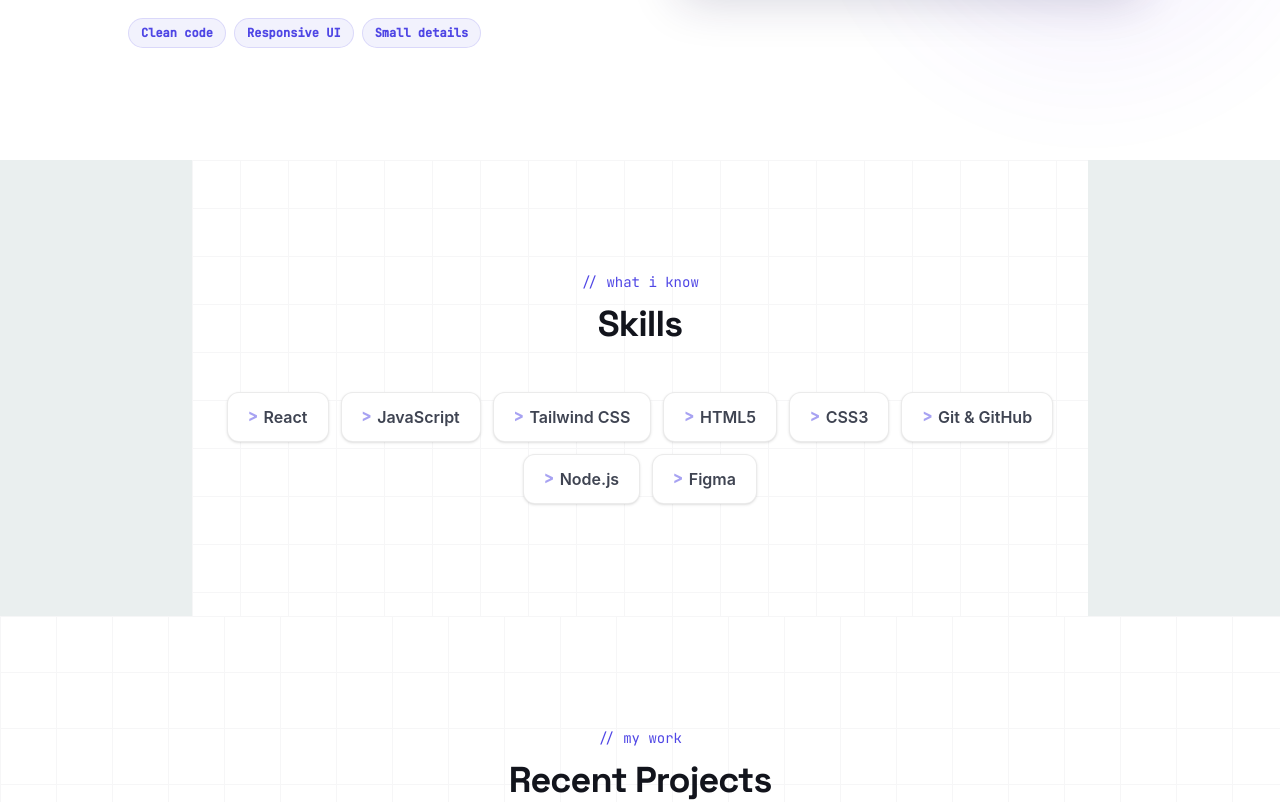
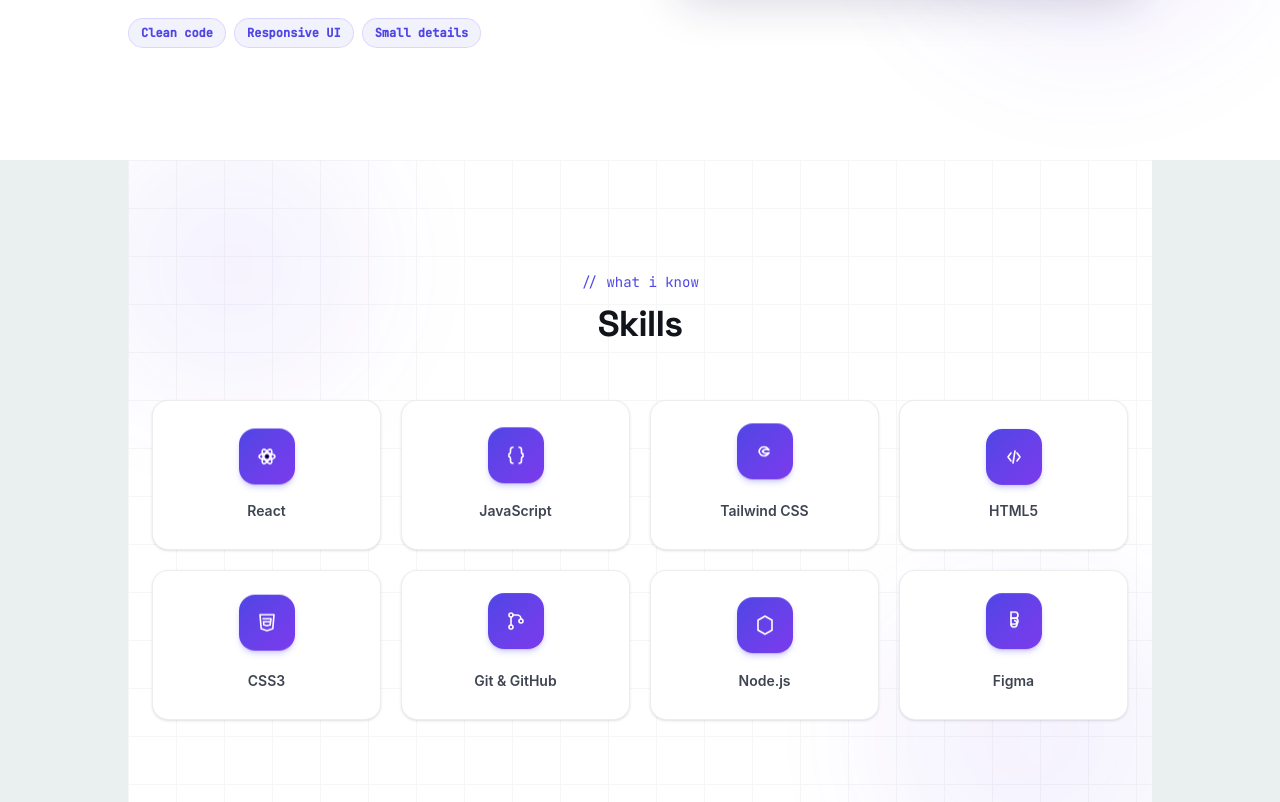
Before and after one commit to biniambeza/my-latest-portfolio, a React (Vite) app: page / in a window 1280 px wide. Shown: the part 1220-2022 px from the top of the page. Built offline with nearby package versions, Linux system fonts and the light colour scheme.

Commit message:
modified skills page

```diff
--- a/src/sections/Skills.jsx
+++ b/src/sections/Skills.jsx
@@ -1,4 +1,65 @@
 import { useEffect, useRef, useState } from "react";
+
+const icons = {
+  React: (
+    <>
+      <circle cx="12" cy="12" r="1.8" fill="currentColor" stroke="none" />
+      <ellipse cx="12" cy="12" rx="8" ry="3.2" />
+      <ellipse cx="12" cy="12" rx="8" ry="3.2" transform="rotate(60 12 12)" />
+      <ellipse cx="12" cy="12" rx="8" ry="3.2" transform="rotate(120 12 12)" />
+    </>
+  ),
+  JavaScript: (
+    <path
+      d="M9 4c-1.7 0-2.5.9-2.5 2.4v2.3c0 1.3-.5 1.8-1.5 1.8v3c1 0 1.5.5 1.5 1.8v2.3C6.5 19.1 7.3 20 9 20M15 4c1.7 0 2.5.9 2.5 2.4v2.3c0 1.3.5 1.8 1.5 1.8v3c-1 0-1.5.5-1.5 1.8v2.3c0 1.5-.8 2.4-2.5 2.4"
+      strokeLinecap="round"
+      strokeLinejoin="round"
+    />
+  ),
+  "Tailwind CSS": (
+    <path
+      d="M6 12c.8-3 2.5-4.5 5-4.5 2.5 0 4 1.5 5 3-1 0-2-.5-3-.5-2 0-3 1-3.5 2.5m-3.5-.5c.8 3 2.5 4.5 5 4.5 2.5 0 4-1.5 5-3-1 0-2 .5-3 .5-2 0-3-1-3.5-2.5"
+      strokeLinecap="round"
+      strokeLinejoin="round"
+    />
+  ),
+  HTML5: (
+    <path
+      d="M9 8l-3 4 3 4M15 8l3 4-3 4M13 6l-2 12"
+      strokeLinecap="round"
+      strokeLinejoin="round"
+    />
+  ),
+  CSS3: (
+    <path
+      d="M5 4l1.2 14L12 20l5.8-2L19 4H5zM8 8h8l-.3 3H8.5M8.5 11l.3 3.2L12 15l3.2-.8.3-2.7"
+      strokeLinecap="round"
+      strokeLinejoin="round"
+    />
+  ),
+  "Git & GitHub": (
+    <>
+      <circle cx="7" cy="6" r="2" />
+      <circle cx="7" cy="18" r="2" />
+      <circle cx="17" cy="12" r="2" />
+      <path d="M7 8v8M9 6h4a4 4 0 014 4v0" strokeLinecap="round" />
+    </>
+  ),
+  "Node.js": (
+    <path
+      d="M12 3l7 4v10l-7 4-7-4V7l7-4z"
+      strokeLinecap="round"
+      strokeLinejoin="round"
+    />
+  ),
+  Figma: (
+    <>
+      <path d="M9 3h4a3 3 0 010 6H9V3z" />
+      <path d="M9 9h4a3 3 0 010 6H9V9z" />
+      <path d="M9 15a3 3 0 106 0v-.5a3 3 0 00-3-3" />
+    </>
+  ),
+};
 
 const skills = [
   "React",
@@ -29,7 +90,7 @@
           observer.disconnect();
         }
       },
-      { threshold: 0.25 }
+      { threshold: 0.2 }
     );
     if (sectionRef.current) observer.observe(sectionRef.current);
 
@@ -43,9 +104,22 @@
     <section
       id="skills"
       ref={sectionRef}
-      className="relative py-28 px-6 max-w-4xl mx-auto text-center bg-white overflow-hidden"
+      className="relative py-28 px-6 max-w-5xl mx-auto text-center bg-white overflow-hidden"
     >
-      {/* Faint grid, ties back to the hero */}
+      <style>{`
+        @keyframes float-badge {
+          0%, 100% { transform: translateY(0); }
+          50% { transform: translateY(-6px); }
+        }
+        @keyframes spin-slow {
+          from { transform: rotate(0deg); }
+          to { transform: rotate(360deg); }
+        }
+      `}</style>
+
+      {/* Ambient blobs, ties back to hero/about */}
+      <div className="pointer-events-none absolute -top-10 -left-10 w-72 h-72 rounded-full bg-gradient-to-br from-[#4F46E5] to-[#7C3AED] opacity-[0.06] blur-3xl" />
+      <div className="pointer-events-none absolute -bottom-16 -right-10 w-80 h-80 rounded-full bg-gradient-to-br from-[#7C3AED] to-[#4F46E5] opacity-[0.06] blur-3xl" />
       <div
         className="pointer-events-none absolute inset-0 opacity-[0.03]"
         style={{
@@ -63,35 +137,61 @@
           // what i know
         </p>
         <h2
-          className="text-3xl md:text-4xl font-bold text-[#12141C] mb-12 tracking-tight"
+          className="text-3xl md:text-4xl font-bold text-[#12141C] mb-14 tracking-tight"
           style={{ fontFamily: "'Space Grotesk', sans-serif" }}
         >
           Skills
         </h2>
 
-        <div className="flex flex-wrap justify-center gap-3">
+        <div className="grid grid-cols-2 sm:grid-cols-3 md:grid-cols-4 gap-5">
           {skills.map((skill, i) => (
-            <span
+            <div
               key={skill}
-              className="group relative bg-white border border-black/[0.08] text-[#3F4452] font-semibold px-5 py-3 rounded-xl shadow-sm transition-all duration-300 hover:-translate-y-1 hover:shadow-lg hover:shadow-indigo-500/10 hover:border-transparent hover:text-[#12141C]"
+              className="group relative bg-white border border-black/[0.07] rounded-2xl px-4 py-7 flex flex-col items-center gap-4 shadow-sm transition-all duration-300 hover:-translate-y-2 hover:shadow-xl hover:shadow-indigo-500/15 hover:border-transparent"
               style={{
                 opacity: visible ? 1 : 0,
-                transform: visible ? "translateY(0)" : "translateY(10px)",
-                transition: `opacity 0.5s ease-out ${i * 60}ms, transform 0.5s ease-out ${i * 60}ms`,
+                transform: visible ? "scale(1) translateY(0)" : "scale(0.92) translateY(14px)",
+                transition: `opacity 0.5s ease-out ${i * 70}ms, transform 0.5s ease-out ${i * 70}ms`,
               }}
             >
-              {/* gradient ring, appears on hover */}
-              <span className="pointer-events-none absolute inset-0 rounded-xl opacity-0 group-hover:opacity-100 transition-opacity duration-300 [background:linear-gradient(white,white)_padding-box,linear-gradient(135deg,#4F46E5,#7C3AED)_border-box] border-2 border-transparent" />
-              <span className="relative flex items-center gap-1.5">
+              {/* gradient ring on hover */}
+              <div className="pointer-events-none absolute inset-0 rounded-2xl opacity-0 group-hover:opacity-100 transition-opacity duration-300 [background:linear-gradient(white,white)_padding-box,linear-gradient(135deg,#4F46E5,#7C3AED)_border-box] border-2 border-transparent" />
+
+              {/* icon badge */}
+              <div className="relative">
+                {/* spinning conic ring, appears on hover only */}
                 <span
-                  className="text-[#4F46E5]/50 group-hover:text-[#4F46E5] transition-colors"
-                  style={{ fontFamily: "'JetBrains Mono', monospace" }}
+                  className="pointer-events-none absolute -inset-1.5 rounded-full opacity-0 group-hover:opacity-100 transition-opacity duration-300"
+                  style={{
+                    background:
+                      "conic-gradient(from 0deg, #4F46E5, #7C3AED, transparent 70%)",
+                    animation: "spin-slow 3s linear infinite",
+                  }}
+                />
+                <div
+                  className="relative w-14 h-14 rounded-2xl bg-gradient-to-br from-[#4F46E5] to-[#7C3AED] flex items-center justify-center shadow-md shadow-indigo-500/25 transition-transform duration-300 group-hover:scale-110 group-hover:rotate-6"
+                  style={{
+                    animation: `float-badge ${3 + (i % 3) * 0.4}s ease-in-out infinite`,
+                    animationDelay: `${i * 0.15}s`,
+                  }}
                 >
-                  &gt;
-                </span>
+                  <svg
+                    width="24"
+                    height="24"
+                    viewBox="0 0 24 24"
+                    fill="none"
+                    stroke="white"
+                    strokeWidth="1.6"
+                  >
+                    {icons[skill]}
+                  </svg>
+                </div>
+              </div>
+
+              <span className="relative text-sm font-semibold text-[#3F4452] group-hover:text-[#12141C] transition-colors">
                 {skill}
               </span>
-            </span>
+            </div>
           ))}
         </div>
       </div>
```
